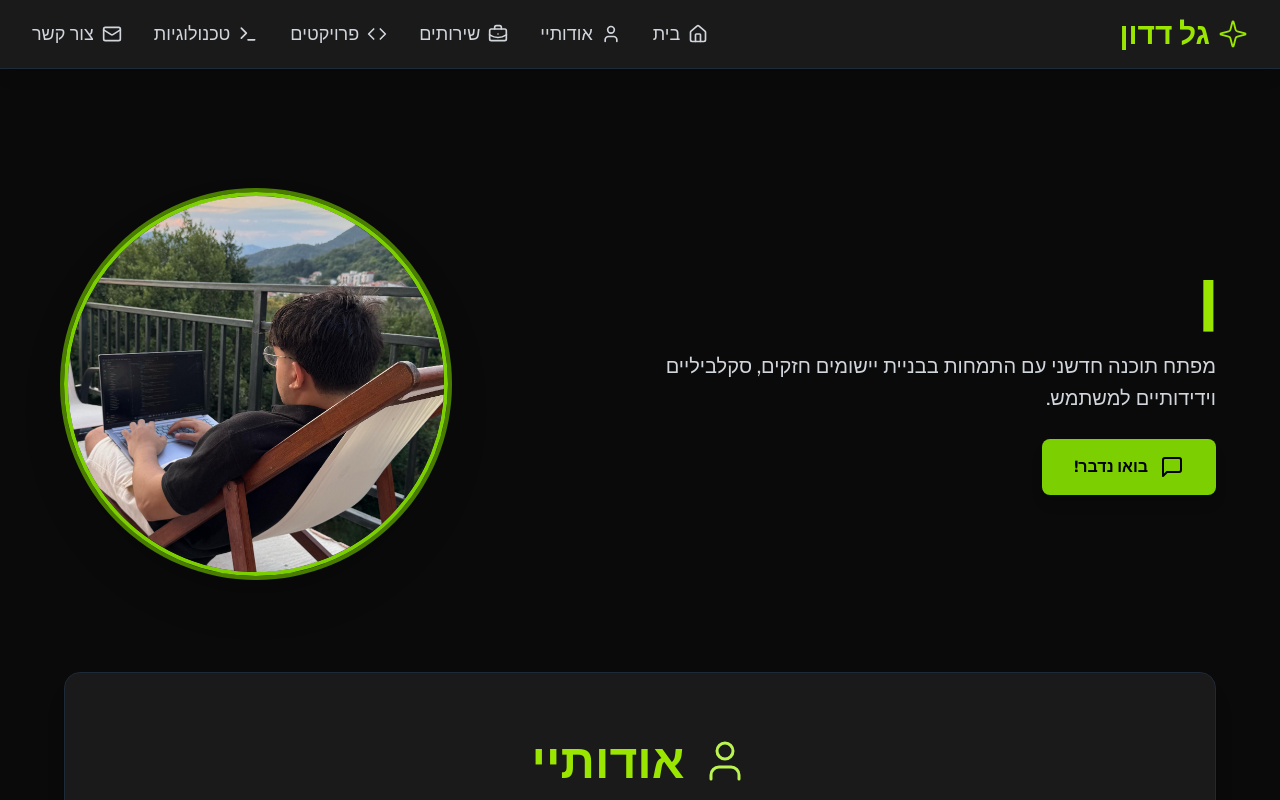
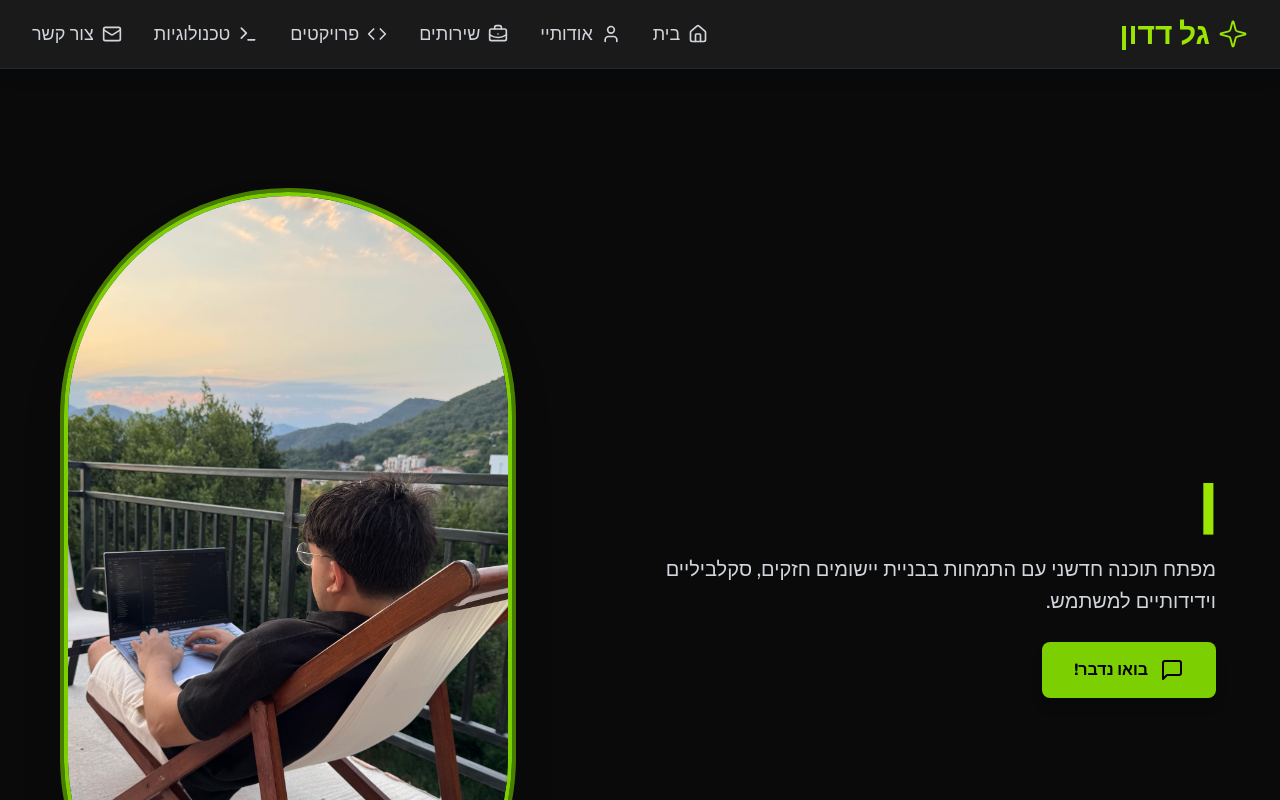
Before and after one commit to GaGex1222/My-Protfolio, a Next.js app: page / in a window 1280 px wide. Shown: the top 800 px of the page. Built offline with nearby package versions, Linux system fonts and the light colour scheme.

Commit message:
Changed navbar appearence

```diff
--- a/app/page.tsx
+++ b/app/page.tsx
@@ -87,16 +87,16 @@ const Navbar = () => {
         { name: 'צור קשר', id: 'contact', icon: <Mail size={20} /> },
     ];
 
-    // Animation variants for the mobile menu overlay
+    // Animation variants for the mobile menu dropdown
     const mobileMenuVariants = {
-        hidden: { x: "100%", opacity: 0 },
-        visible: { x: 0, opacity: 1, transition: { type: "tween", ease: "easeOut", duration: 0.3 } },
-        exit: { x: "100%", opacity: 0, transition: { type: "tween", ease: "easeIn", duration: 0.3 } },
+        hidden: { y: -100, opacity: 0 },
+        visible: { y: 0, opacity: 1, transition: { type: "tween", ease: "easeOut", duration: 0.3 } },
+        exit: { y: -100, opacity: 0, transition: { type: "tween", ease: "easeIn", duration: 0.3 } },
     };
 
     // Animation variants for individual links in the mobile menu
     const mobileLinkVariants = {
-        hidden: { opacity: 0, x: 50 },
+        hidden: { opacity: 0, x: 20 },
         visible: { opacity: 1, x: 0 },
     };
 
@@ -156,7 +156,7 @@ const Navbar = () => {
                 </div>
             </div>
 
-            {/* Mobile Menu Overlay with AnimatePresence */}
+            {/* Mobile Menu Dropdown with AnimatePresence */}
             <AnimatePresence>
                 {isMenuOpen && (
                     <motion.div
@@ -164,15 +164,15 @@ const Navbar = () => {
                         animate="visible"
                         exit="exit"
                         variants={mobileMenuVariants}
-                        // This overlay will slide in from the right
-                        className="md:hidden fixed inset-0 bg-[#0A0A0A] bg-opacity-95 backdrop-blur-xl flex flex-col items-center justify-center space-y-8 pt-20" // Reduced pt slightly
+                        // This dropdown will slide down from below the navbar
+                        className="md:hidden absolute top-full left-0 right-0 bg-[#1A1A1A] bg-opacity-95 shadow-lg py-4 border-t border-gray-800"
                         dir="rtl"
                     >
                         <motion.ul
-                            className="flex flex-col space-y-6"
+                            className="flex flex-col items-center space-y-4"
                             // Stagger children for entrance animation
                             variants={{
-                                visible: { transition: { staggerChildren: 0.07, delayChildren: 0.2 } },
+                                visible: { transition: { staggerChildren: 0.07, delayChildren: 0.1 } },
                                 hidden: { transition: { staggerChildren: 0.05, staggerDirection: -1 } },
                             }}
                         >
@@ -187,10 +187,10 @@ const Navbar = () => {
                                             e.preventDefault();
                                             scrollToSection(item.id);
                                         }}
-                                        className="flex items-center text-gray-100 hover:text-lime-400 transition-colors duration-300 text-3xl font-bold py-2"
+                                        className="flex items-center text-gray-100 hover:text-lime-400 transition-colors duration-300 text-xl font-medium py-2 px-4 rounded-md"
                                     >
                                         {item.icon}
-                                        <span className="mr-4">{item.name}</span>
+                                        <span className="mr-3">{item.name}</span>
                                     </a>
                                 </motion.li>
                             ))}
@@ -303,7 +303,7 @@ export default function ReimaginedPortfolio() {
                         initial={{ opacity: 0, scale: 0.8 }}
                         animate={{ opacity: 1, scale: 1 }}
                         transition={{ duration: 1, delay: 0.8, type: "spring", stiffness: 100, damping: 10 }}
-                        className="w-96 h-96 rounded-full overflow-hidden shadow-2xl border-4 border-lime-500 ring-4 ring-lime-700 ring-opacity-50"
+                        className="flex-1 w-full max-w-xs md:max-w-md rounded-full overflow-hidden shadow-2xl border-4 border-lime-500 ring-4 ring-lime-700 ring-opacity-50"
                     >
                         <img
                             src="/me.jpeg"
```
